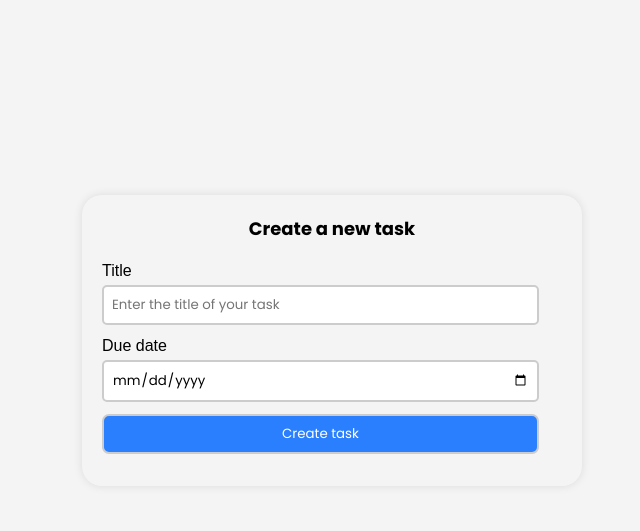
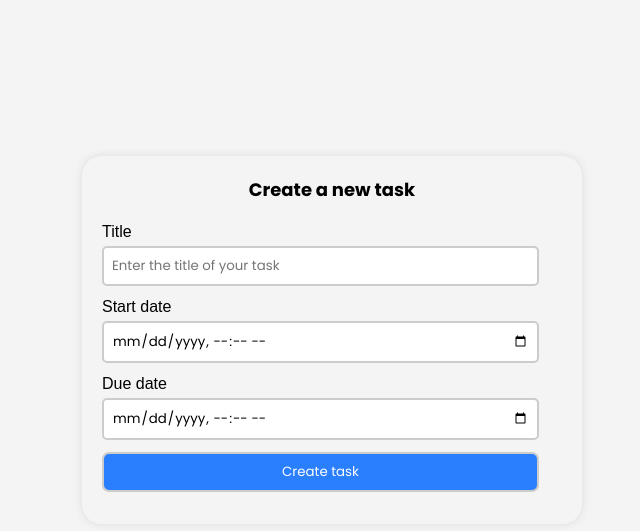
Before and after one commit to ayomikunolalekan/TaskFlowPro, a Flask app: page /create_task in a window 1280 px wide. Shown: the part 60-591 px from the top of the page, without its empty margins (308-948 px from the left). Run offline with Flask 3, Linux system fonts and the light colour scheme; the visitor is signed in with stand-in values (Sample User, id 1).

Commit message:
feat: Added delete task feature and included start date to create task form

```diff
--- a/website/templates/create_task.html
+++ b/website/templates/create_task.html
@@ -43,8 +43,13 @@
     </div>
 
     <div class="row">
+      <label for="date" class="above-input">Start date</label>
+      <input type="datetime-local" id="startDate" name="startDate" placeholder="Enter the day you want to begin the task" required>
+    </div>
+
+    <div class="row">
       <label for="date" class="above-input">Due date</label>
-      <input type="date" id="dueDate" name="dueDate" placeholder="Enter Password" required>
+      <input type="datetime-local" id="dueDate" name="dueDate" placeholder="Enter the due date for your task" required>
     </div>
 
 
--- a/website/views.py
+++ b/website/views.py
@@ -1,7 +1,7 @@
 from flask import Blueprint, render_template, request, flash, redirect, url_for
 from flask_login import login_required, current_user
 from .models import User, Task
-# from datetime import datetime
+from datetime import datetime
 from . import db
 
 views = Blueprint("views", __name__)
@@ -18,14 +18,38 @@ def dashboard_page():
 def create_task():
     if request.method == "POST":
         title = request.form.get("title")
+        start_date = request.form.get("startDate")
+        # Start date conversion
+        new_start_date = start_date.replace('T', ' ')
+        startDate = datetime.strptime(new_start_date, '%Y-%m-%d %H:%M')
+        updatedstartDate = startDate
+
         due_date = request.form.get("dueDate")
+        # Due date conversion
+        due_date = due_date.replace('T', ' ')
+        dueDate = datetime.strptime(due_date, '%Y-%m-%d %H:%M')
+        updatedDueDate = dueDate
 
         if not title:
             flash("Task title must not be empty!", category="error")
         else:
-            task = Task(title=title, end=due_date, status="", user_id=current_user.id)
+            task = Task(title=title, start=updatedstartDate, end=updatedDueDate, status="uncompleted", user_id=current_user.id)
             db.session.add(task)
             db.session.commit()
             flash("Task Created!", category="success")
             return redirect(url_for("views.dashboard_page"))
     return render_template("create_task.html", user=current_user)
+
+
+@views.route("/delete_task/<id>")
+@login_required
+def delete_task(id):
+    task = Task.query.filter_by(id=id).first()
+
+    if not task:
+        flash("Task does not exist", category="error")
+    else:
+        db.session.delete(task)
+        db.session.commit()
+
+    return redirect(url_for("views.dashboard_page"))
```
Also changed, not shown: website/models.py (+6 -4 lines), 1 other file.
